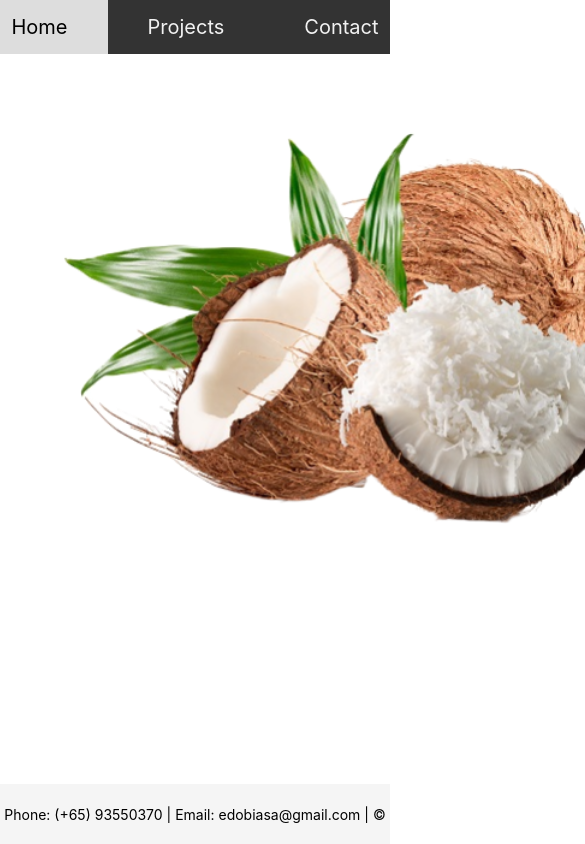
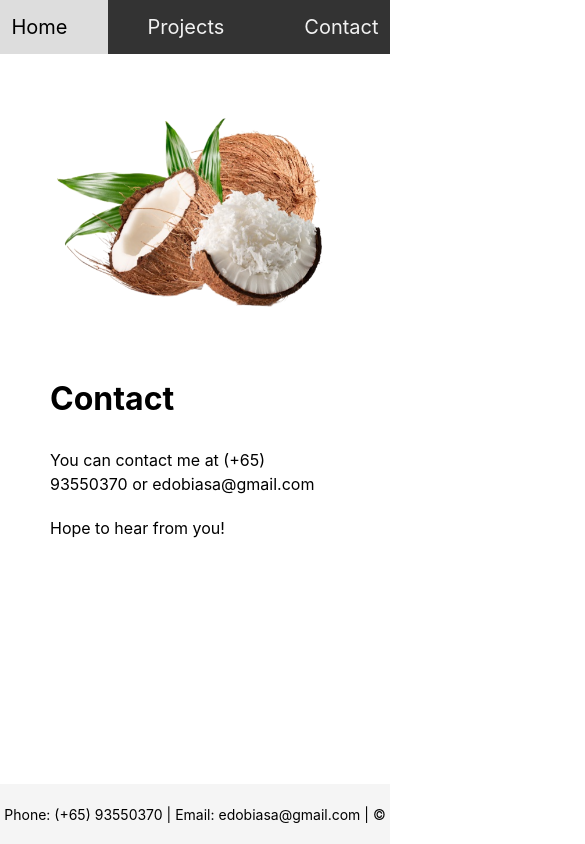
Before and after one commit to cocopeanutz/edo_portfolio, a React (Create React App) app: page /#/contact in a window 390 px wide. Shown: the top 844 px of the page, 585 px wide, since content can reach past the window. Built offline with nearby package versions, Linux system fonts and the light colour scheme.

Commit message:
Make the site responsive

```diff
--- a/src/css/About.css
+++ b/src/css/About.css
@@ -1,5 +1,6 @@
 .about-container {
     display: flex;
+    flex-wrap: wrap;
     justify-content: space-between;
     align-items: center;
     margin: 0 auto;
@@ -9,17 +10,19 @@
 .about-image-container {
     flex-basis: auto;
     margin-right: 50px;
+    flex-shrink: 0;
 }
 
 .about-image-container img {
     display: block;
     height: auto;
     background-color: transparent;
-    width: 600px; /* Set the width of the image to 400px */
+    width: 600px;
+    max-width: 100%;
 }
 
 .about-description-container {
-    flex-basis: 60%;
+    flex-basis: 50%;
 }
 
 .about-title {
@@ -33,3 +36,21 @@
     line-height: 1.5;
     margin-bottom: 20px;
 }
+
+/* Media queries for responsive layout */
+@media screen and (max-width: 768px) {
+    .about-container {
+        flex-direction: column;
+        align-items: stretch;
+    }
+    .about-image-container {
+        margin-right: 0;
+        margin-bottom: 30px;
+    }
+    .about-image-container img {
+        max-height: 400px;
+    }
+    .about-description-container {
+        flex-basis: 100%;
+    }
+}
--- a/src/css/Contact.css
+++ b/src/css/Contact.css
@@ -1,5 +1,6 @@
 .contact-container {
     display: flex;
+    flex-wrap: wrap;
     justify-content: space-between;
     align-items: center;
     margin: 0 auto;
@@ -9,27 +10,47 @@
 .contact-image-container {
     flex-basis: auto;
     margin-right: 50px;
+    flex-shrink: 0;
 }
 
 .contact-image-container img {
     display: block;
     height: auto;
     background-color: transparent;
-    width: 600px; /* Set the width of the image to 400px */
+    width: 400px;
+    max-width: 100%;
 }
 
 .contact-description-container {
-    flex-basis: 60%;
+    flex-basis: 50%;
 }
 
 .contact-title {
-    font-size: 2.5rem;
+    font-size: 2rem;
     font-weight: bold;
     margin-bottom: 30px;
 }
 
 .contact-description {
-    font-size: 1.25rem;
+    font-size: 1rem;
     line-height: 1.5;
     margin-bottom: 20px;
 }
+
+/* Media queries for responsive layout */
+@media screen and (max-width: 768px) {
+    .contact-container {
+        flex-direction: column;
+        align-items: stretch;
+    }
+    .contact-image-container {
+        margin-right: 0;
+        margin-bottom: 30px;
+    }
+    .contact-image-container img {
+        max-height: 400px;
+    }
+    .contact-description-container {
+        flex-basis: 100%;
+    }
+}
```
